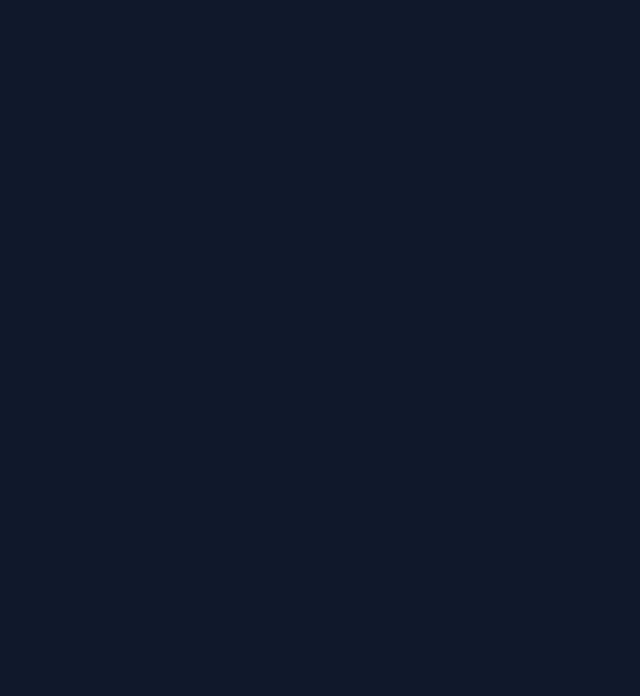
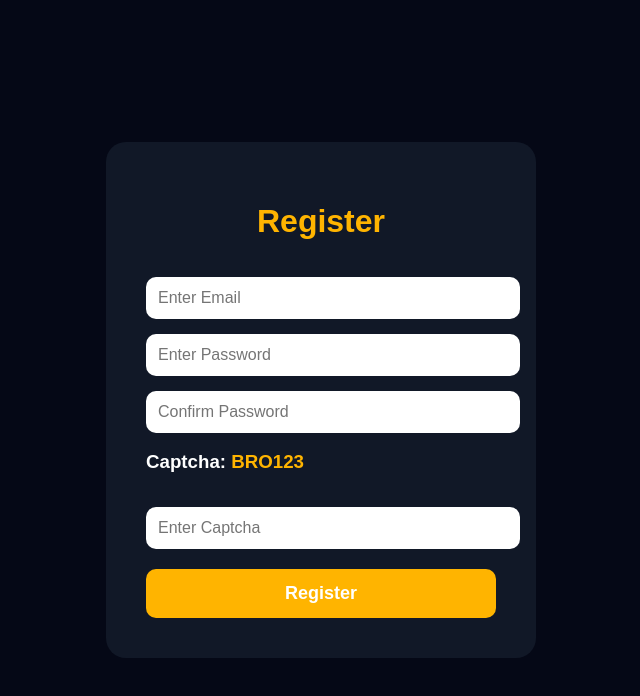
Before and after one commit to Amarnadh9676/bro-fries, a React (Vite) app in the folder bro-fries/: page /register in a window 1280 px wide. Before the commit this address had no page. Shown: the top 696 px of the page, without its empty margins (319-959 px from the left). Built offline with nearby package versions, Linux system fonts and the light colour scheme.

Commit message:
added authentication system

```diff
--- a/bro-fries/src/main.jsx
+++ b/bro-fries/src/main.jsx
@@ -15,6 +15,10 @@ import Address from "./pages/Address";
 import Payment from "./pages/Payment";
 import Success from "./pages/Success";
 
+import Login from "./pages/Login";
+import Register from "./pages/Register";
+import Auth from "./pages/Auth";
+
 import CartProvider from "./Context/CartContext";
 
 ReactDOM.createRoot(document.getElementById("root")).render(
@@ -25,17 +29,55 @@ ReactDOM.createRoot(document.getElementById("root")).render(
 
       <Routes>
 
-        <Route path="/" element={<Dashboard />} />
+        {/* Auth Route */}
 
-        <Route path="/menu" element={<Menu />} />
+        <Route path="/" element={<Auth />} />
 
-        <Route path="/cart" element={<Cart />} />
+        {/* Dashboard */}
 
-        <Route path="/address" element={<Address />} />
+        <Route
+          path="/dashboard"
+          element={<Dashboard />}
+        />
 
-        <Route path="/payment" element={<Payment />} />
+        {/* Other Pages */}
 
-        <Route path="/success" element={<Success />} />
+        <Route
+          path="/menu"
+          element={<Menu />}
+        />
+
+        <Route
+          path="/cart"
+          element={<Cart />}
+        />
+
+        <Route
+          path="/address"
+          element={<Address />}
+        />
+
+        <Route
+          path="/payment"
+          element={<Payment />}
+        />
+
+        <Route
+          path="/success"
+          element={<Success />}
+        />
+
+        {/* Login/Register */}
+
+        <Route
+          path="/login"
+          element={<Login />}
+        />
+
+        <Route
+          path="/register"
+          element={<Register />}
+        />
 
       </Routes>
 
--- /dev/null
+++ b/bro-fries/src/pages/Auth.jsx
@@ -0,0 +1,36 @@
+import { Navigate } from "react-router-dom";
+
+function Auth() {
+
+  const storedUser = JSON.parse(
+    localStorage.getItem(
+      "brofriesUser"
+    )
+  );
+
+  const isLoggedIn =
+    localStorage.getItem("isLoggedIn");
+
+  // If no account → Register
+
+  if (!storedUser) {
+
+    return <Navigate to="/register" />;
+
+  }
+
+  // If account exists but not logged in
+
+  if (!isLoggedIn) {
+
+    return <Navigate to="/login" />;
+
+  }
+
+  // If logged in
+
+  return <Navigate to="/dashboard" />;
+
+}
+
+export default Auth;
--- /dev/null
+++ b/bro-fries/src/pages/Login.jsx
@@ -0,0 +1,126 @@
+import { useState } from "react";
+
+import { useNavigate } from "react-router-dom";
+
+function Login() {
+
+  const navigate = useNavigate();
+
+  const [email, setEmail] =
+    useState("");
+
+  const [password, setPassword] =
+    useState("");
+
+  const handleLogin = () => {
+
+    const storedUser = JSON.parse(
+      localStorage.getItem(
+        "brofriesUser"
+      )
+    );
+
+    if (
+      storedUser?.email === email &&
+      storedUser?.password === password
+    ) {
+
+      alert("Login Successful");
+
+      navigate("/");
+
+    } else {
+
+      alert("Invalid Email or Password");
+
+    }
+
+  };
+
+  return (
+
+    <div
+      style={{
+        background: "#050816",
+        minHeight: "100vh",
+        display: "flex",
+        justifyContent: "center",
+        alignItems: "center"
+      }}
+    >
+
+      <div
+        style={{
+          background: "#111827",
+          padding: "40px",
+          borderRadius: "20px",
+          width: "350px",
+          color: "white"
+        }}
+      >
+
+        <h1
+          style={{
+            textAlign: "center",
+            color: "#ffb400"
+          }}
+        >
+          Login
+        </h1>
+
+        <input
+          type="email"
+          placeholder="Enter Email"
+          value={email}
+          onChange={(e) =>
+            setEmail(e.target.value)
+          }
+          style={inputStyle}
+        />
+
+        <input
+          type="password"
+          placeholder="Enter Password"
+          value={password}
+          onChange={(e) =>
+            setPassword(e.target.value)
+          }
+          style={inputStyle}
+        />
+
+        <button
+          onClick={handleLogin}
+          style={buttonStyle}
+        >
+          Login
+        </button>
+
+      </div>
+
+    </div>
+
+  );
+}
+
+const inputStyle = {
+  width: "100%",
+  padding: "12px",
+  marginTop: "15px",
+  borderRadius: "10px",
+  border: "none",
+  fontSize: "16px"
+};
+
+const buttonStyle = {
+  width: "100%",
+  padding: "14px",
+  marginTop: "20px",
+  background: "#ffb400",
+  border: "none",
+  borderRadius: "10px",
+  fontWeight: "bold",
+  fontSize: "18px",
+  cursor: "pointer"
+};
+
+export default Login;
--- /dev/null
+++ b/bro-fries/src/pages/Register.jsx
@@ -0,0 +1,175 @@
+import { useState } from "react";
+import { useNavigate } from "react-router-dom";
+
+function Register() {
+
+  const navigate = useNavigate();
+
+  const [email, setEmail] = useState("");
+  const [password, setPassword] =
+    useState("");
+
+  const [confirmPassword,
+    setConfirmPassword] =
+    useState("");
+
+  const [captcha, setCaptcha] =
+    useState("");
+
+  const generatedCaptcha = "BRO123";
+
+  const handleRegister = () => {
+
+    if (
+      !email ||
+      !password ||
+      !confirmPassword
+    ) {
+      alert("Fill all fields");
+      return;
+    }
+
+    if (password !== confirmPassword) {
+      alert("Passwords not matching");
+      return;
+    }
+
+    if (captcha !== generatedCaptcha) {
+      alert("Wrong captcha");
+      return;
+    }
+
+    const user = {
+      email,
+      password
+    };
+
+    localStorage.setItem(
+      "brofriesUser",
+      JSON.stringify(user)
+    );
+
+    alert("Registered Successfully");
+
+    navigate("/login");
+  };
+
+  return (
+
+    <div
+      style={{
+        background: "#050816",
+        minHeight: "100vh",
+        display: "flex",
+        justifyContent: "center",
+        alignItems: "center"
+      }}
+    >
+
+      <div
+        style={{
+          background: "#111827",
+          padding: "40px",
+          borderRadius: "20px",
+          width: "350px",
+          color: "white"
+        }}
+      >
+
+        <h1
+          style={{
+            textAlign: "center",
+            color: "#ffb400"
+          }}
+        >
+          Register
+        </h1>
+
+        <input
+          type="email"
+          placeholder="Enter Email"
+          value={email}
+          onChange={(e) =>
+            setEmail(e.target.value)
+          }
+          style={inputStyle}
+        />
+
+        <input
+          type="password"
+          placeholder="Enter Password"
+          value={password}
+          onChange={(e) =>
+            setPassword(e.target.value)
+          }
+          style={inputStyle}
+        />
+
+        <input
+          type="password"
+          placeholder="Confirm Password"
+          value={confirmPassword}
+          onChange={(e) =>
+            setConfirmPassword(e.target.value)
+          }
+          style={inputStyle}
+        />
+
+        <h3>
+          Captcha:
+          <span
+            style={{
+              color: "#ffb400"
+            }}
+          >
+            {" "}
+            {generatedCaptcha}
+          </span>
+        </h3>
+
+        <input
+          type="text"
+          placeholder="Enter Captcha"
+          value={captcha}
+          onChange={(e) =>
+            setCaptcha(e.target.value)
+          }
+          style={inputStyle}
+        />
+
+        <button
+          onClick={handleRegister}
+          style={buttonStyle}
+        >
+          Register
+        </button>
+
+      </div>
+
+    </div>
+
+  );
+}
+
+const inputStyle = {
+  width: "100%",
+  padding: "12px",
+  marginTop: "15px",
+  borderRadius: "10px",
+  border: "none",
+  fontSize: "16px"
+};
+
+const buttonStyle = {
+  width: "100%",
+  padding: "14px",
+  marginTop: "20px",
+  background: "#ffb400",
+  border: "none",
+  borderRadius: "10px",
+  fontWeight: "bold",
+  fontSize: "18px",
+  cursor: "pointer"
+};
+
+export default Register;
```
